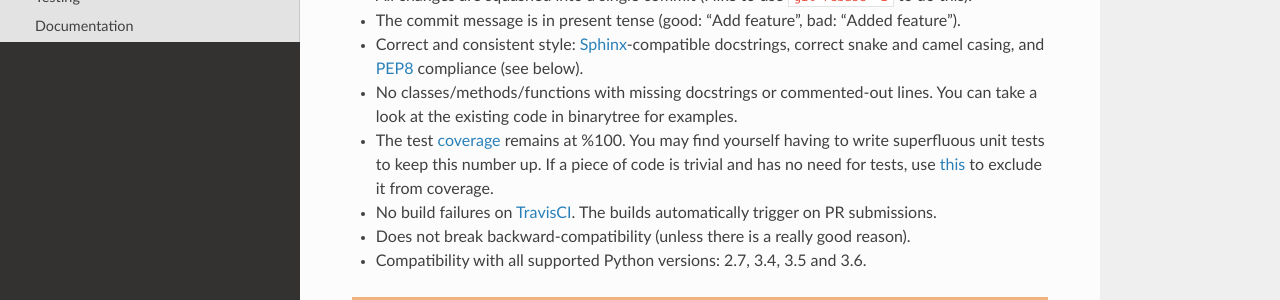
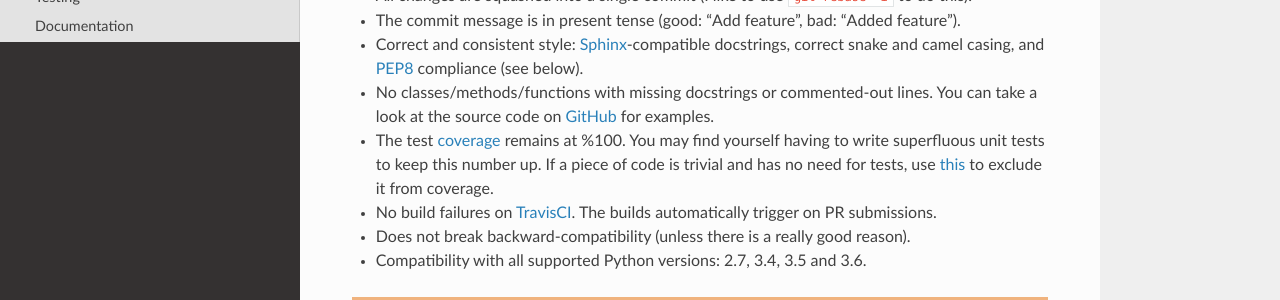
Before and after one commit to joowani/binarytree, a Sphinx documentation site: the page built from docs/contributing.rst, in a window 1280 px wide and 1400 px high. Shown: the part 328-628 px from the top of the window. Built offline with Sphinx 7.4.7 and the Read the Docs theme 2.0.0, drawn with Linux system fonts in a browser that asks for light colours; some of the changed text lies outside the part shown.

Commit message:
Update README and contributing.rst

```diff
--- a/README.rst
+++ b/README.rst
@@ -52,7 +52,7 @@ Announcements
 Requirements
 ============
 
-- Python 2.7, 3.4, 3.5 or 3.6
+- Python 2.7, 3.4, 3.5 or 3.6.
 
 Installation
 ============
--- a/docs/contributing.rst
+++ b/docs/contributing.rst
@@ -15,7 +15,7 @@ following **requirements**:
 * Correct and consistent style: Sphinx_-compatible docstrings, correct snake
   and camel casing, and PEP8_ compliance (see below).
 * No classes/methods/functions with missing docstrings or commented-out lines.
-  You can take a look at the existing code in binarytree for examples.
+  You can take a look at the source code on GitHub_ for examples.
 * The test coverage_ remains at %100. You may find yourself having to write
   superfluous unit tests to keep this number up. If a piece of code is trivial
   and has no need for tests, use this_ to exclude it from coverage.
```
Also changed, not shown: other parts of docs/contributing.rst (+1 -1 lines).
